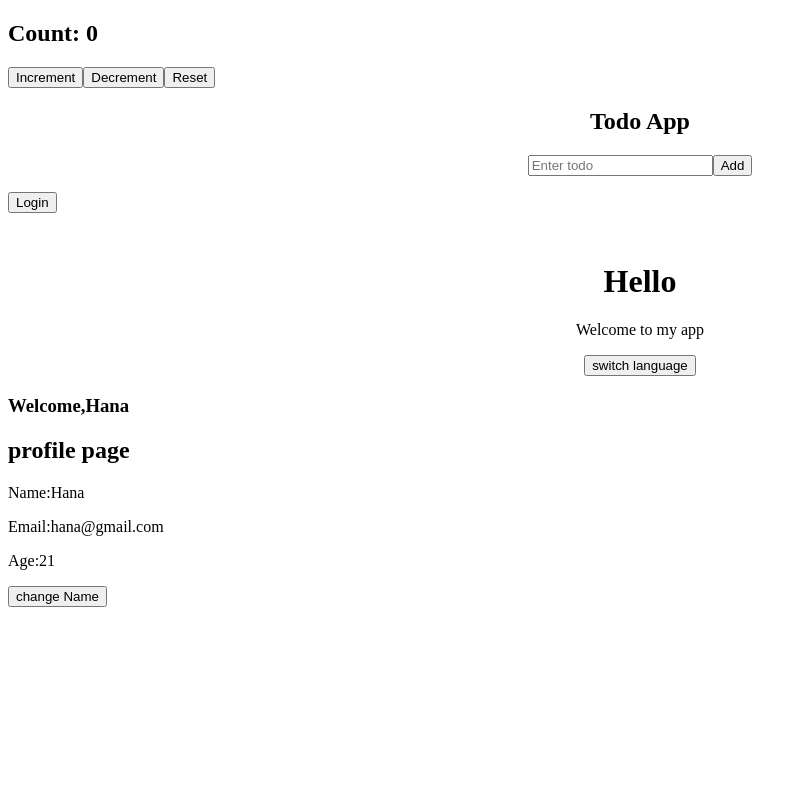
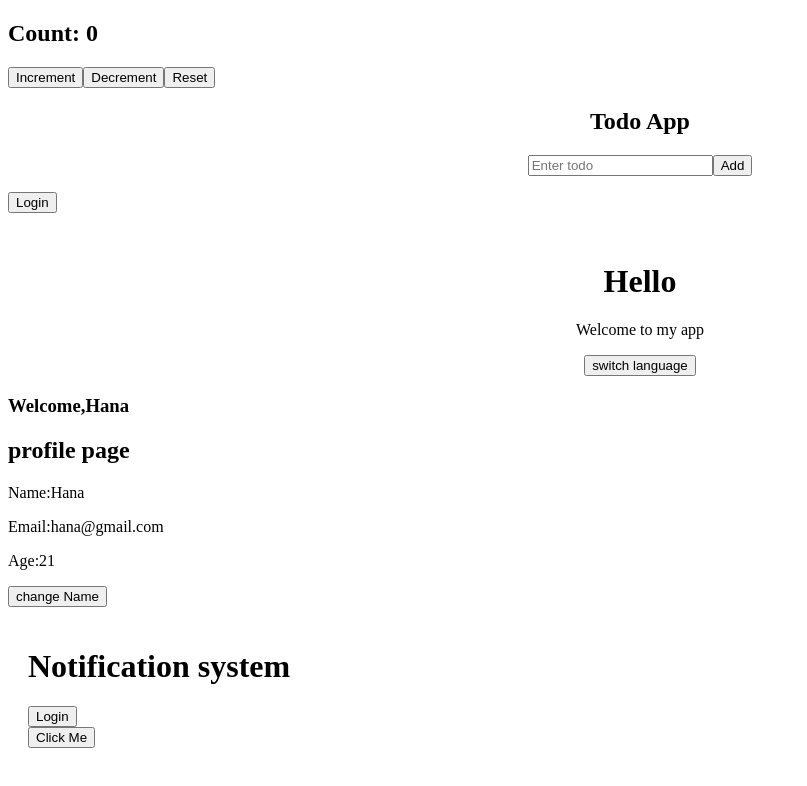
Before and after one commit to hana787f/React2p, a React (Vite) app: page / in a window 1280 px wide. Shown: the top 786 px of the page, without its empty margins (0-807 px from the left). Built offline with nearby package versions, Linux system fonts and the light colour scheme.

Commit message:
Notfication

```diff
--- a/src/App.jsx
+++ b/src/App.jsx
@@ -1,6 +1,7 @@
 import Counter from './Counter'
 import Language from './Language'
 import Login from './Login'
+import Notification from './Notification'
 import TodoApp from './TodoApp'
 import UserProfile from './UserProfile'
 function App() {
@@ -12,6 +13,9 @@ function App() {
 <Login/>
 <Language/>
 <UserProfile/>
+<Notification/>
+
+
     </div>
   )
 }
--- /dev/null
+++ b/src/Notification.jsx
@@ -0,0 +1,77 @@
+import React,{createContext,useContext,useState} from "react";
+
+
+const NotificationContext =createContext();
+
+ function Notification(){
+
+    const[message,setMessage]=useState("");
+
+    const showNotification =(msg)=>{
+        setMessage(msg);
+
+        setTimeout(()=>{
+             setMessage("");
+              },3000);
+    };
+    return (
+        <NotificationContext.Provider value={{message,showNotification}}>
+            <div style={{ padding:"20px" }}>
+
+                <h1> Notification system</h1>
+
+                <Navbar/>
+                <Home/>
+                <NotificationUI/>
+
+
+            </div>
+        </NotificationContext.Provider>
+    )
+ }
+  function Navbar(){
+
+    const {showNotification}=useContext(NotificationContext);
+
+    return(
+        <div>
+            <button onClick={()=> showNotification("Logged in!")}>
+                Login
+            </button>
+        </div>
+    )
+  }
+   function Home(){
+     const{showNotification}=useContext(NotificationContext);
+      return(
+        <div>
+            <button onClick={() => showNotification("Welcome Home!")}>
+            Click Me
+            </button>
+        </div>
+      )
+   }
+function NotificationUI(){
+    const { message}=useContext(NotificationContext)
+
+     if(!message)return null;
+
+      return(
+        <div
+         style={{
+            position:"fixed",
+            top:"20px",
+            right:"20px",
+            background:"black",
+            color:"white",
+            padding:"10px",
+            borderRadius:"5px"
+         }}
+        >
+            {message}
+
+        </div>
+      )
+
+}
+export default Notification;
```
